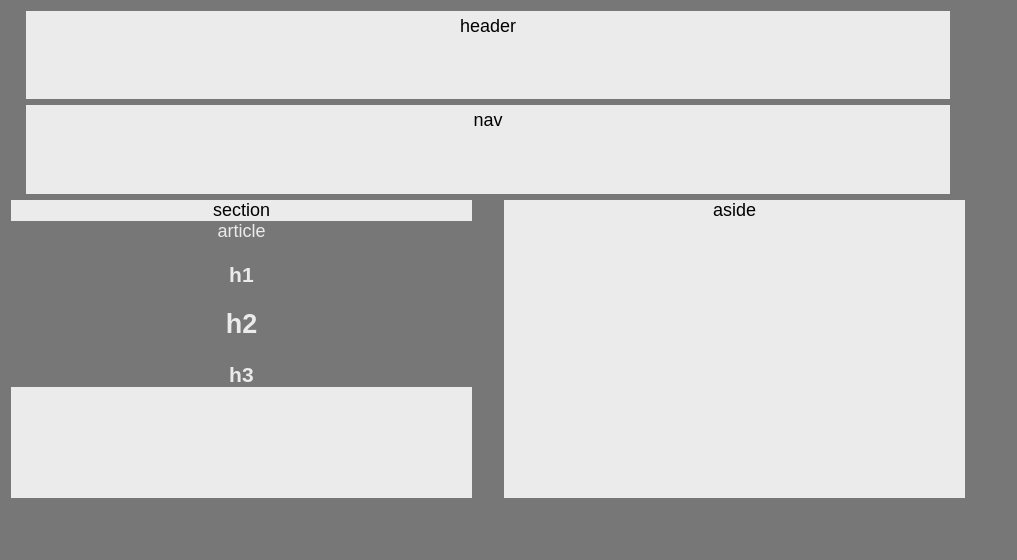
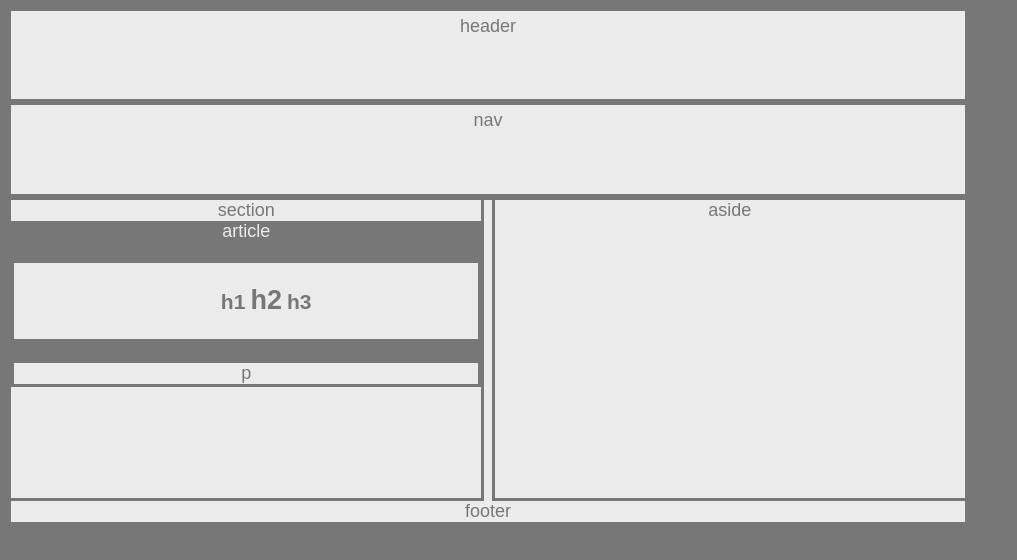
Before and after one commit to Robert-Queeney/HW-Wireframe, a plain HTML site: page index.html in a window 1280 px wide. Shown: the whole page, without its empty margins (0-1017 px from the left). Drawn offline with Linux system fonts and the light colour scheme.

Commit message:
Added UL / LI and displayed h 123 horizontally

```diff
--- a/css/style.css
+++ b/css/style.css
@@ -10,31 +10,34 @@ body {
 header,
 nav,
 section,
-aside {
+aside,
+footer,
+ul,
+p {
     background-color: #ebebeb;
     text-align: center;
     border-style: solid;
     border-color: #777777;
+    color:#777777
+
 }
 
 
 header {
-    margin: 0 15px;
+
     height: 10%;
     padding: 5px;
-
-
 }
 
 nav {
-    margin: 0 15px;
+
     height: 10%;
     padding: 5px;
 }
 
 section,
 aside {
-    width: 48%;
+    width: 49%;
     height: 38%;
 }
 
@@ -43,6 +46,11 @@ article {
     color: #ebebeb;
 }
 
+li {
+    display: inline-block
+}
+
+
 section {
     float: left;
 }
--- a/index.html
+++ b/index.html
@@ -14,16 +14,20 @@
 
     <section> section
         <article> article
-            <h1>h1</h1>
-            <h2>h2</h2>
-            <h3>h3</h3>
-            <p></p>
+            <ul>
+                <li><h1>h1</h1></li>
+                <li><h2>h2</h2></li>
+                <li><h3>h3</h3></li>
+            </ul>
+
+            <p>p</p>
+
         </article>
     </section>
 
     <aside>aside</aside>
 
-    <footer></footer>
+    <footer>footer</footer>
 
 </body>
 </html>
```
